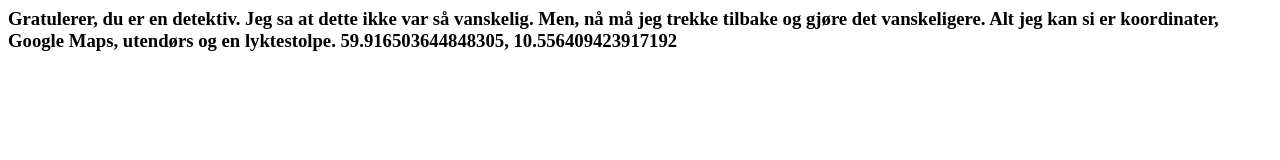
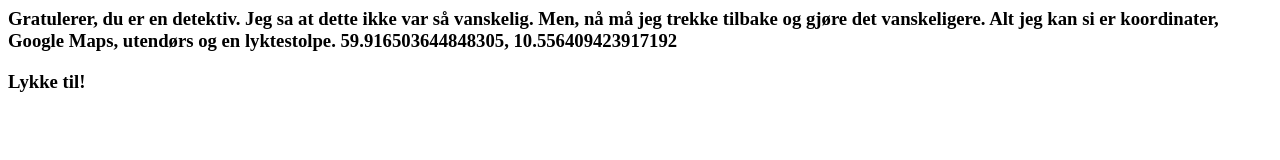
Before and after one commit to detektiven/detektiven.github.io, a plain HTML site: page index.html in a window 1280 px wide. Drawn offline with Linux system fonts and the light colour scheme.

Commit message:
Update index.html

```diff
--- a/index.html
+++ b/index.html
@@ -11,6 +11,8 @@
 <h3>Gratulerer, du er en detektiv. Jeg sa at dette ikke var så vanskelig. Men, nå må jeg trekke tilbake og gjøre det vanskeligere. Alt jeg kan si er koordinater, Google Maps, utendørs og en lyktestolpe.
 59.916503644848305, 10.556409423917192</h3>
 
+  <h3>Lykke til!</h3>
+
 </body>
 
 </html>
```
